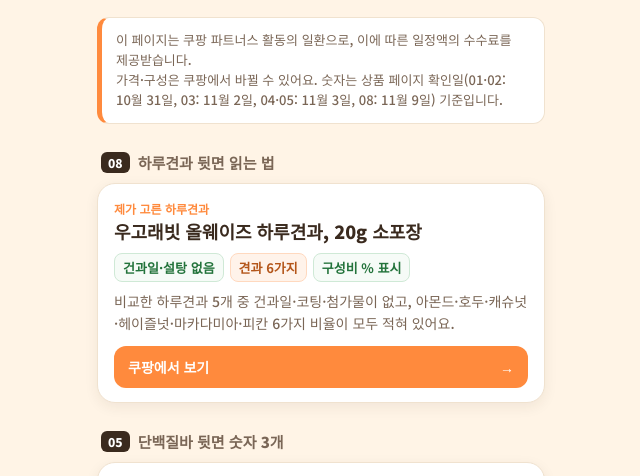
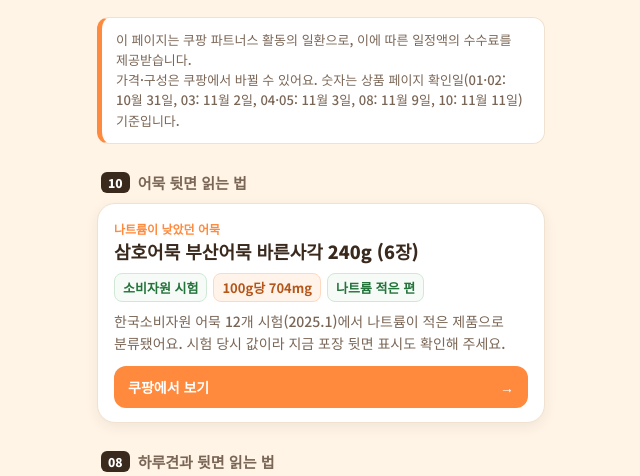
Before and after one commit to read-the-back/read-the-back.github.io, a plain HTML site: page index.html in a window 1280 px wide. Shown: the part 276-752 px from the top of the page, without its empty margins (319-959 px from the left). Drawn offline with Linux system fonts and the light colour scheme.

Commit message:
10 어묵 카드 추가

```diff
--- a/index.html
+++ b/index.html
@@ -50,7 +50,16 @@ footer img { width:72px; display:block; margin:0 auto 6px; }
   </header>
 
   <p class="notice">이 페이지는 쿠팡 파트너스 활동의 일환으로, 이에 따른 일정액의 수수료를 제공받습니다.<br>
-  가격·구성은 쿠팡에서 바뀔 수 있어요. 숫자는 상품 페이지 확인일(01·02: 10월 31일, 03: 11월 2일, 04·05: 11월 3일, 08: 11월 9일) 기준입니다.</p>
+  가격·구성은 쿠팡에서 바뀔 수 있어요. 숫자는 상품 페이지 확인일(01·02: 10월 31일, 03: 11월 2일, 04·05: 11월 3일, 08: 11월 9일, 10: 11월 11일) 기준입니다.</p>
+
+  <h2><span class="no">10</span>어묵 뒷면 읽는 법</h2>
+  <a class="card" href="https://link.coupang.com/a/iAgeQeBj4K" target="_blank" rel="sponsored noopener">
+    <div class="kind">나트륨이 낮았던 어묵</div>
+    <div class="name">삼호어묵 부산어묵 바른사각 240g (6장)</div>
+    <div class="why"><span>소비자원 시험</span><span class="o">100g당 704mg</span><span>나트륨 적은 편</span></div>
+    <p class="desc">한국소비자원 어묵 12개 시험(2025.1)에서 나트륨이 적은 제품으로 분류됐어요. 시험 당시 값이라 지금 포장 뒷면 표시도 확인해 주세요.</p>
+    <div class="go">쿠팡에서 보기 <span>→</span></div>
+  </a>
 
   <h2><span class="no">08</span>하루견과 뒷면 읽는 법</h2>
   <a class="card" href="https://link.coupang.com/a/ixzmICYw6S" target="_blank" rel="sponsored noopener">
```
